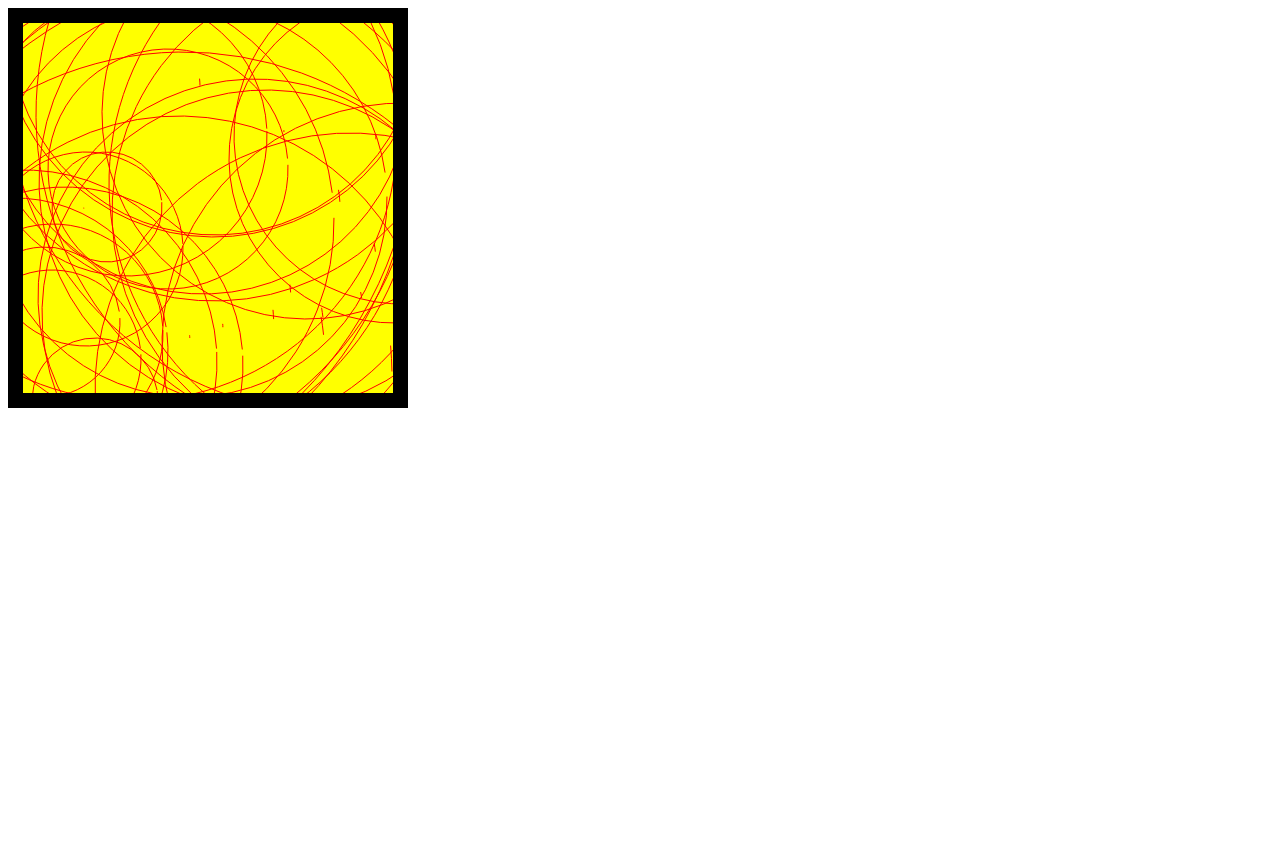
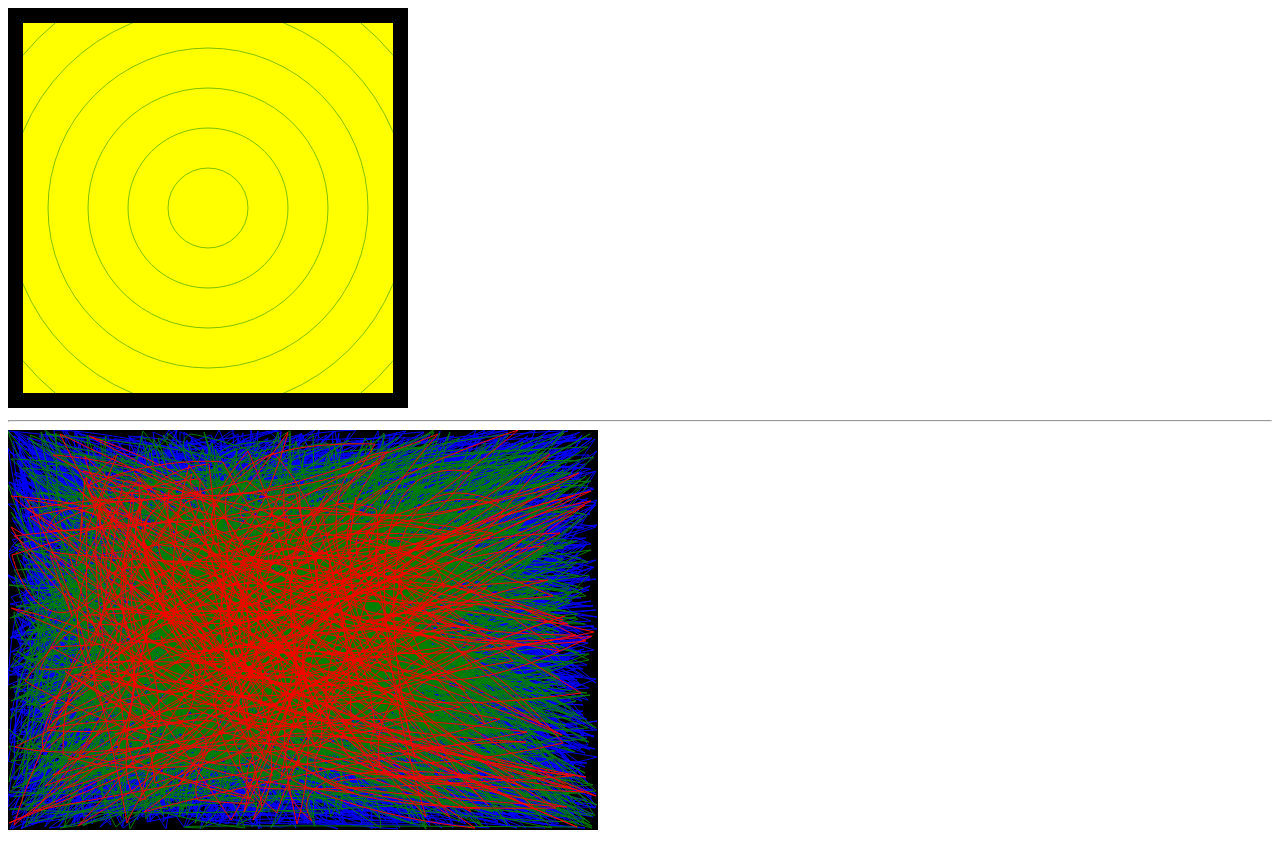
Before and after one commit to reyesh/html5-canvas-drawing-with-random, a plain HTML site: page index.html in a window 1280 px wide. Before the commit the page ends 800 px from the top, so only its background shows below. Drawn offline with Linux system fonts and the light colour scheme.

Commit message:
refactor: made bezierDraw2 function to accept canvas context

```diff
--- a/index.html
+++ b/index.html
@@ -5,10 +5,16 @@
 </head>
 <body>
   <canvas id="c" width="400" height="400"></canvas>
+  <hr>
+  <canvas id="d" width="590" height="400"></canvas>
 
   <script>
     var c = document.querySelector("#c");
     var ctx = c.getContext("2d");
+
+    var d = document.querySelector("#d");
+    var ctxd = d.getContext("2d");
+
     ctx.beginPath();
     ctx.moveTo(x, y);
     ctx.lineWidth=1;
@@ -39,24 +45,24 @@
     }
   }
 
-  function bezierDraw2 (l,x,y,c,ss){
+  function bezierDraw2 (l,x,y,c,ss,fctx){
 
-    ctx.strokeStyle=c;
-    ctx.lineWidth=ss;
-    ctx.beginPath();
-    ctx.moveTo(x, y);
+    fctx.strokeStyle=c;
+    fctx.lineWidth=ss;
+    fctx.beginPath();
+    fctx.moveTo(x, y);
 
-    var ex = randomNum(400);
+    var ex = randomNum(590);
     var ey = randomNum(400);
 
     if(l==0){
-      ctx.bezierCurveTo(x, y, randomNum(400), randomNum(400), ex, ey);
-      ctx.stroke();
+      fctx.bezierCurveTo(x, y, randomNum(400), randomNum(400), ex, ey);
+      fctx.stroke();
     } else {
       l=l-1;
-      ctx.bezierCurveTo(x, y, randomNum(400), randomNum(400), ex, ey);
-      ctx.stroke();
-      bezierDraw2(l,ex,ey,c,ss);
+      fctx.bezierCurveTo(x, y, randomNum(400), randomNum(400), ex, ey);
+      fctx.stroke();
+      bezierDraw2(l,ex,ey,c,ss,fctx);
     }
 
   }
@@ -104,10 +110,54 @@
     }
 
   }
+
+  function cirs (c,x,y,rs){
+
+  //  var f;
+    console.log(rs + " " + f);
+
+//    ctx.beginPath();
+  //  ctx.moveTo(x, y);
+
+  ctx.beginPath();
+  ctx.strokeStyle=c;
+  //ctx.fillStyle="red";
+  ctx.lineWidth=.5;
+
+    if(rs <= 0){
+      rs = 0;
+      ctx.arc(x,y,rs,0,360,rs);
+      ctx.stroke();
+    }else{
+      rs=rs-20;
+      ctx.arc(x,y,rs,0,360);
+      if(f){
+        ctx.fill();
+        f=false;
+      }else{
+        ctx.stroke();
+        f=true;
+      }
+      cirs(c,x,y,rs);
+    }
+
+  }
     var x = randomNum(400);
     var y = randomNum(400);
 
-    cireverywhere(200,"red",200,200);
+  //  cireverywhere(200,"red",200,200);
+
+  var f =false;
+  cirs("green",200,200,300);
+
+  ctxd.strokeStyle = "black";
+  ctxd.lineWidth=30;
+  ctxd.fillRect(0,0,590,400);
+
+  bezierDraw2(4500,295,200,"blue",1,ctxd);
+  bezierDraw2(1500,295,200,"green",1,ctxd);
+  bezierDraw2(300,295,200,"red",1,ctxd);
+
 
   //  ctx.strokeStyle="red";
     //ctx.moveTo(0,0);
```
